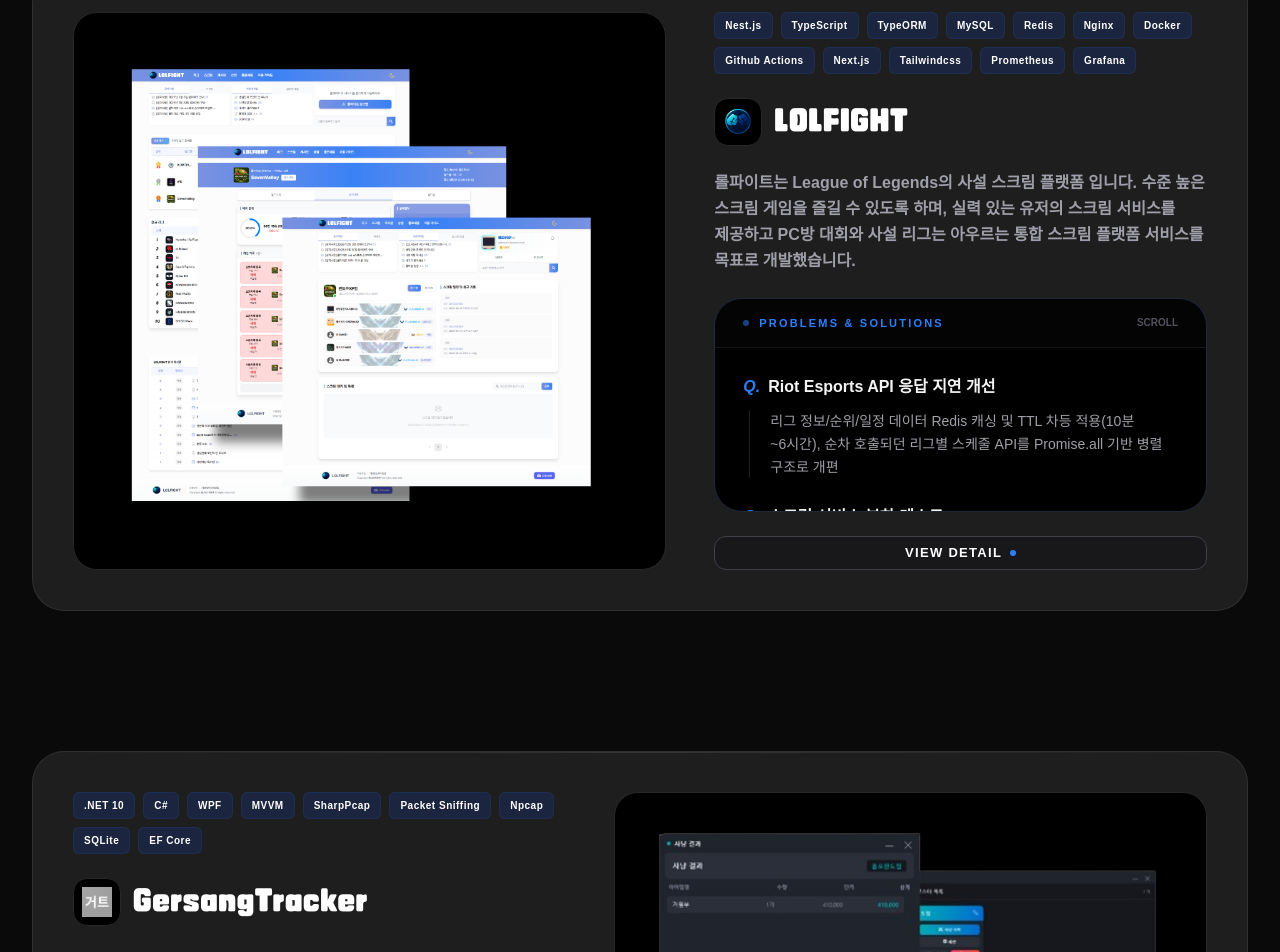
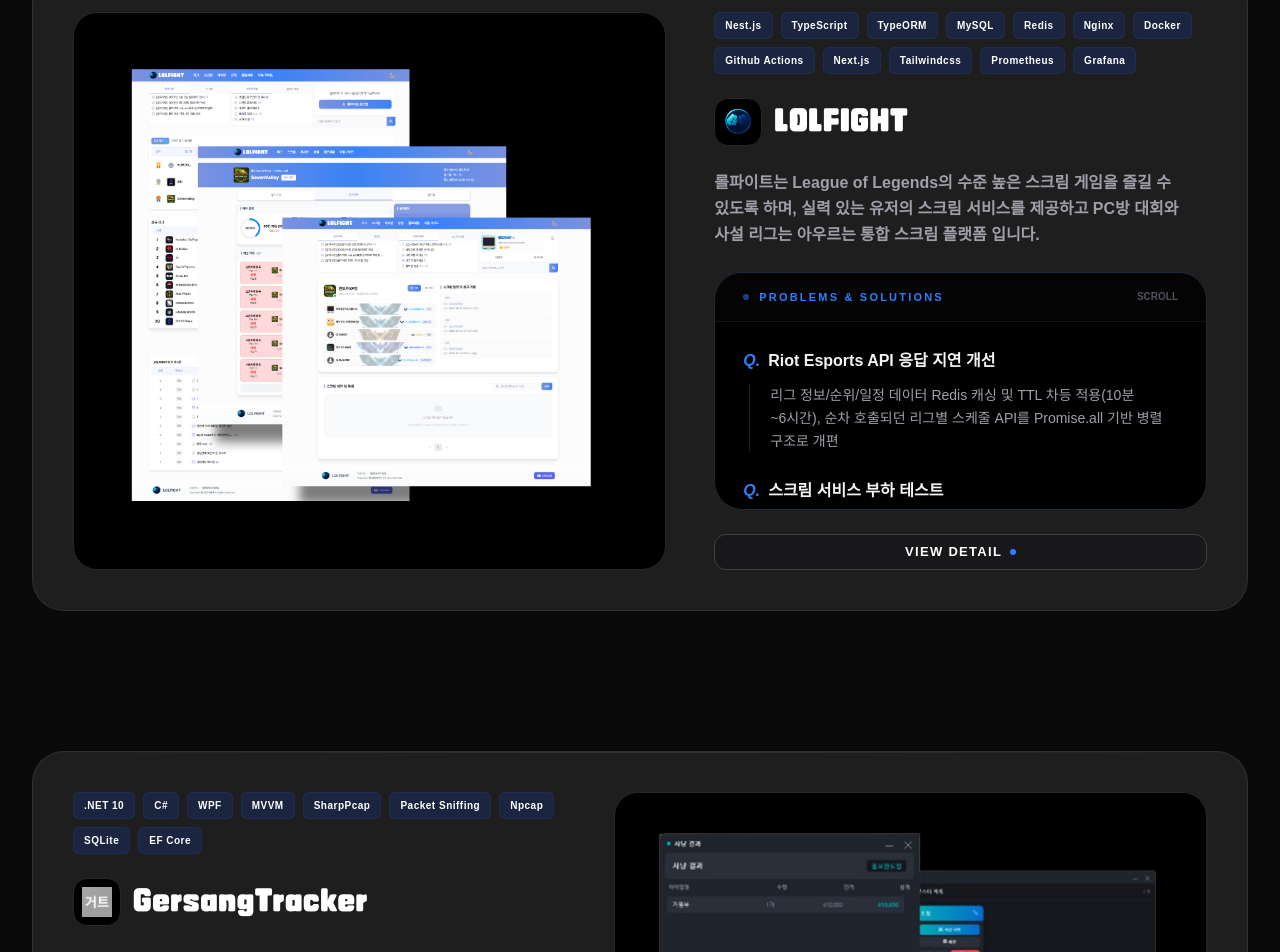
Before and after one commit to JIK-K/portfolio, a Next.js app: page / in a window 1280 px wide. Shown: the part 1720-2672 px from the top of the page. Built offline with nearby package versions, Linux system fonts and the light colour scheme; a web font is replaced by a local one.

Commit message:
fix: update lolfight description

```diff
--- a/src/data/projects/lolfight.ts
+++ b/src/data/projects/lolfight.ts
@@ -4,7 +4,7 @@
   slug: "LOLFIGHT",
   title: "LOLFIGHT",
   description:
-    "롤파이트는 League of Legends의 사설 스크림 플랫폼 입니다. 수준 높은 스크림 게임을 즐길 수 있도록 하며, 실력 있는 유저의 스크림 서비스를 제공하고 PC방 대회와 사설 리그는 아우르는 통합 스크림 플랫폼 서비스를 목표로 개발했습니다.",
+    "롤파이트는 League of Legends의 수준 높은 스크림 게임을 즐길 수 있도록 하며, 실력 있는 유저의 스크림 서비스를 제공하고 PC방 대회와 사설 리그는 아우르는 통합 스크림 플랫폼 입니다.",
   tags: [
     "Nest.js",
     "TypeScript",
@@ -43,7 +43,7 @@
   details: {
     overview: {
       description:
-        "롤파이트는 League of Legends의 사설 스크림 플랫폼 입니다. 수준 높은 스크림 게임을 즐길 수 있도록 하며, 실력 있는 유저의 스크림 서비스를 제공하고 PC방 대회와 사설 리그는 아우르는 통합 스크림 플랫폼 서비스를 목표로 개발했습니다.",
+        "롤파이트는 League of Legends의 사설 스크림 플랫폼 입니다. 수준 높은 스크림 게임을 즐길 수 있도록 하며, 실력 있는 유저의 스크림 서비스를 제공하고 PC방 대회와 사설 리그는 아우르는 통합 스크림 플랫폼 서비스를 목표로 개발했습니다.\n\n기존에는 플레이어가 외부 메신저를 통해 수동으로 상대를 구하고 결과를 기록해야 했습니다. 롤파이트는 Riot API를 연동하여 게임 진행 상태부터 결과 처리까지 전 과정을 자동화합니다. NestJS와 Next.js 기반으로 구축되었으며, 외부 API 호출 지연과 다중 콜백 처리로 인한 DB 병목 문제를 Redis 캐싱 및 Promise.all 병렬 처리 구조로 개편하여 실시간 응답 성능을 최적화했습니다.",
       period: "2024.05 — 2024.12",
       role: "Backend & Lead Developer",
       team: "1인 개인 프로젝트",
```
